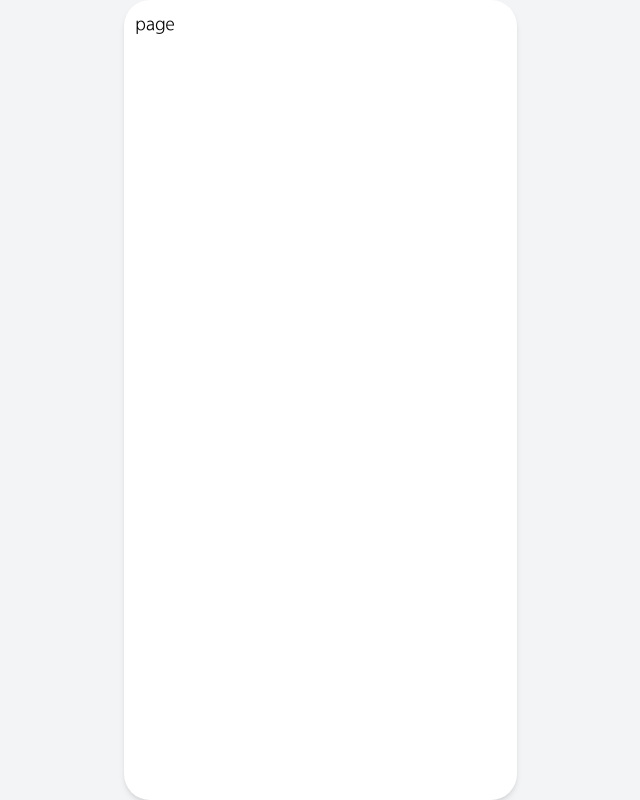
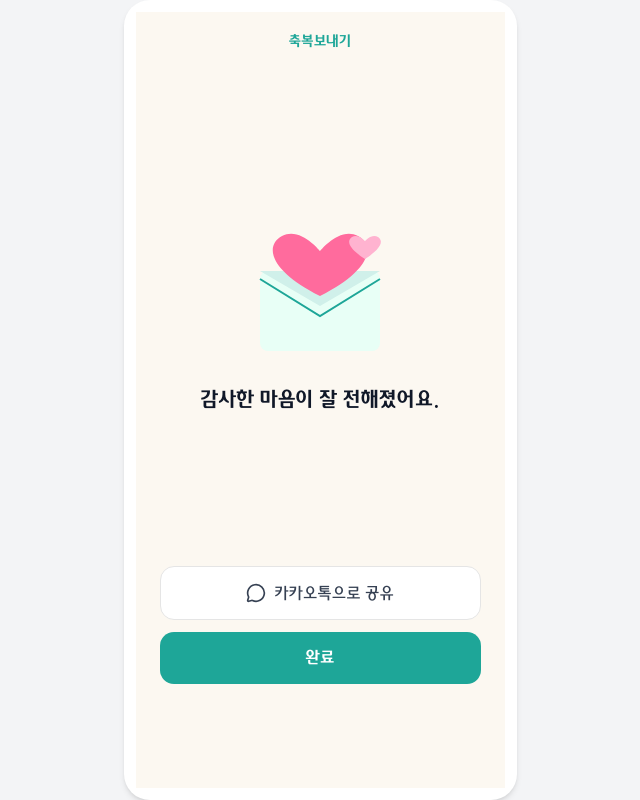
Before and after one commit to PrayForHanaro/Frontend, a Next.js app: page /bless/interval/complete in a window 1280 px wide. Shown: the whole page, without its empty margins (320-960 px from the left). Built offline with nearby package versions, Linux system fonts and the light colour scheme.

Commit message:
feat: add bless interval complete page #7

```diff
--- a/app/(main)/bless/interval/complete/page.tsx
+++ b/app/(main)/bless/interval/complete/page.tsx
@@ -1,3 +1,34 @@
+'use client';
+
+import { useRouter } from 'next/navigation';
+import BlessActionButton from '../../_components/bless-action-button';
+import HeartLetterIcon from '../../_components/heart-letter-icon';
+import KakaoShareButton from '../../_components/kakao-share-button';
+
 export default function BlessIntervalComplete() {
-  return <div>page</div>;
+  const router = useRouter();
+
+  return (
+    <div className="flex min-h-full flex-col bg-hana-white-yellow pb-20">
+      <div className="py-4 text-center">
+        <span className="font-hana-bold text-hana-main text-sm">
+          축복보내기
+        </span>
+      </div>
+
+      <div className="flex flex-1 flex-col items-center justify-center gap-6 px-6">
+        <HeartLetterIcon />
+        <h1 className="font-hana-bold text-gray-900 text-xl">
+          감사한 마음이 잘 전해졌어요.
+        </h1>
+      </div>
+
+      <div className="flex flex-col gap-3 px-6 pb-6">
+        <KakaoShareButton />
+        <BlessActionButton onClick={() => router.push('/bless/interval')}>
+          완료
+        </BlessActionButton>
+      </div>
+    </div>
+  );
 }
```
